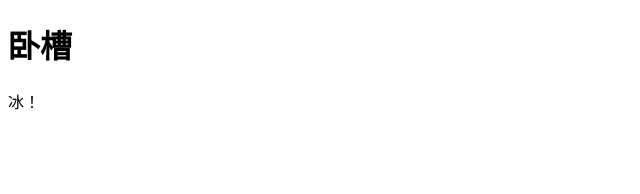
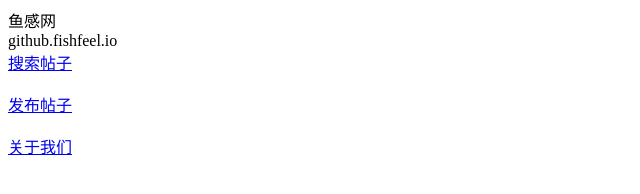
Before and after one commit to Fishfell/fishfell.github.io, a plain HTML site: page index.html in a window 1280 px wide. Shown: the whole page, without its empty margins (0-640 px from the left). Drawn offline with Linux system fonts and the light colour scheme.

Commit message:
Update index.html

```diff
--- a/index.html
+++ b/index.html
@@ -1,11 +1,13 @@
-<!DOCTYPE html>
-<html>
-<head>
-<meta charset="utf-8">
-<title>Dweb</title>
-</head>
 <body>
-    <h1>卧槽</h1>
-    <p>冰！</p>
+  <div class="htmlpage-row">
+    <div class="htmlpage-cell">
+      <div id="i38j" class="c29490">鱼感网
+      </div>
+      <div id="id9v" class="c29626">github.fishfeel.io
+      </div>
+    </div>
+  </div>
+  <a href=" " class="c30008">搜索帖子<br/><br/></a >
+  <a href="github.fishfeel.io/upload" class="c30114">发布帖子<br/><br/></a >
+  <a href="github.fishfeel.io/Aboutus" class="c30061">关于我们<br/><br/></a >
 </body>
-</html>
```
